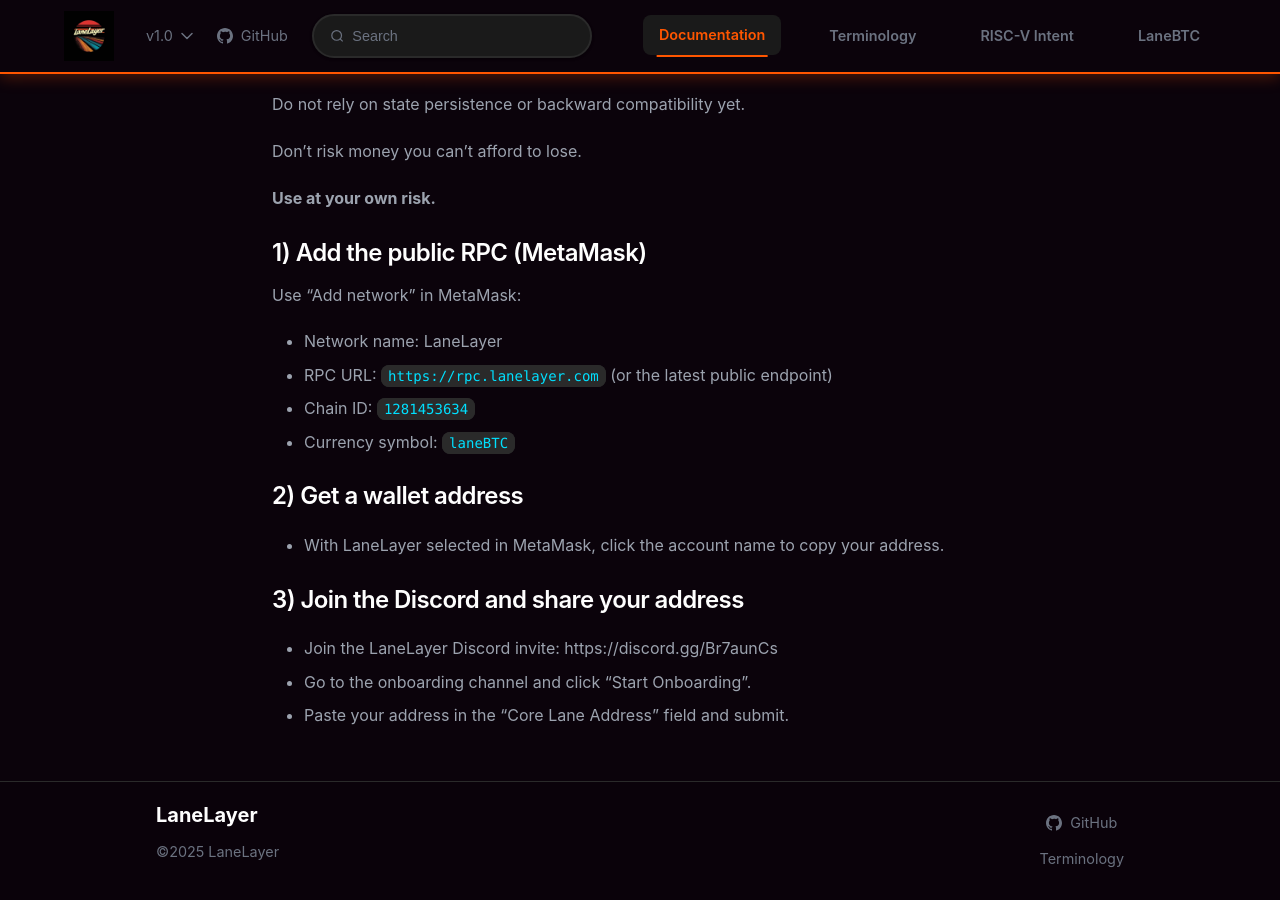
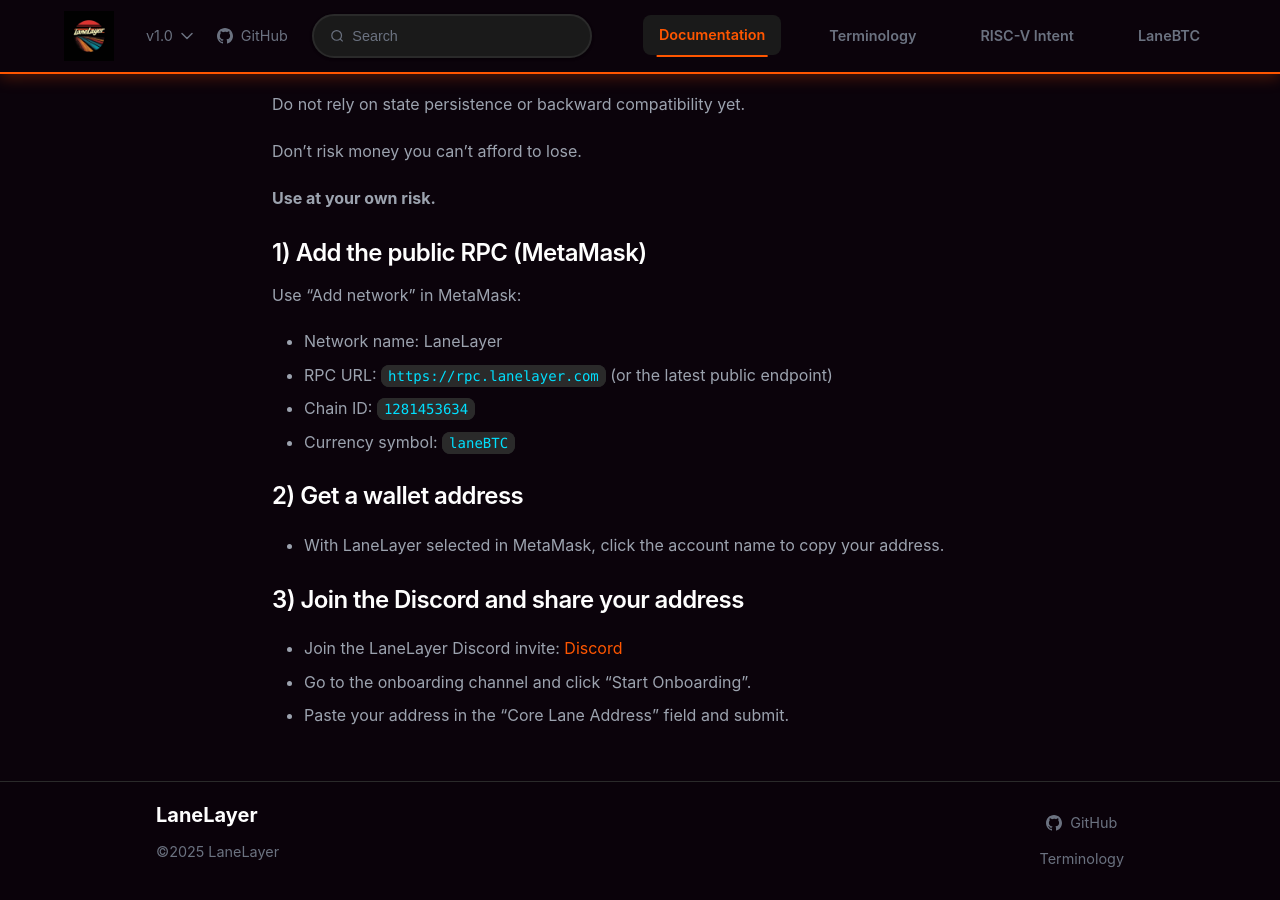
Before and after one commit to lanelayer/lanelayer.github.io, a Jekyll site: the page built from index.md, in a window 1280 px wide and 900 px high, scrolled down 960 px. Built offline with Jekyll 4.4.1, drawn with Linux system fonts in a browser that asks for light colours; some of the changed lines change nothing that is shown.

Commit message:
Update Discord invite URL to markdown link format

```diff
--- a/index.md
+++ b/index.md
@@ -44,6 +44,6 @@
 
 ### 3) Join the Discord and share your address
 
-- Join the LaneLayer Discord invite: https://discord.gg/Br7aunCs
+- Join the LaneLayer Discord invite: [Discord](https://discord.gg/Br7aunCs)
 - Go to the onboarding channel and click “Start Onboarding”.
 - Paste your address in the “Core Lane Address” field and submit.
```
